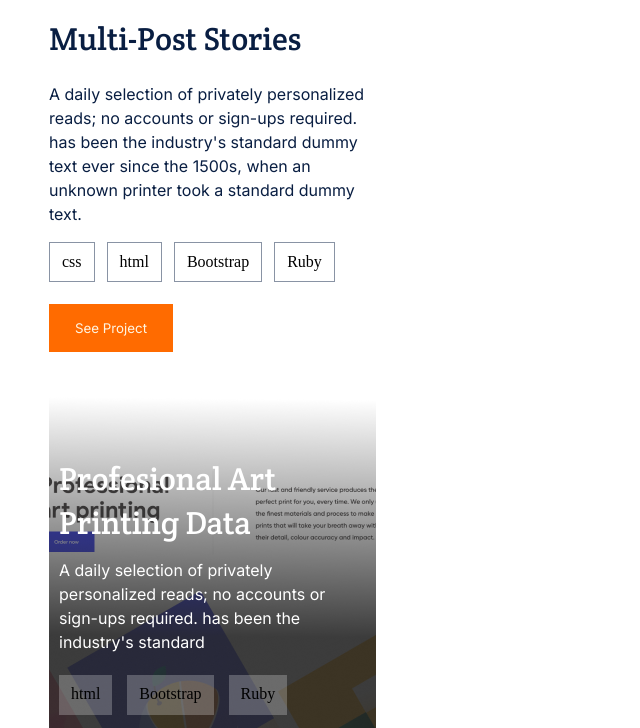
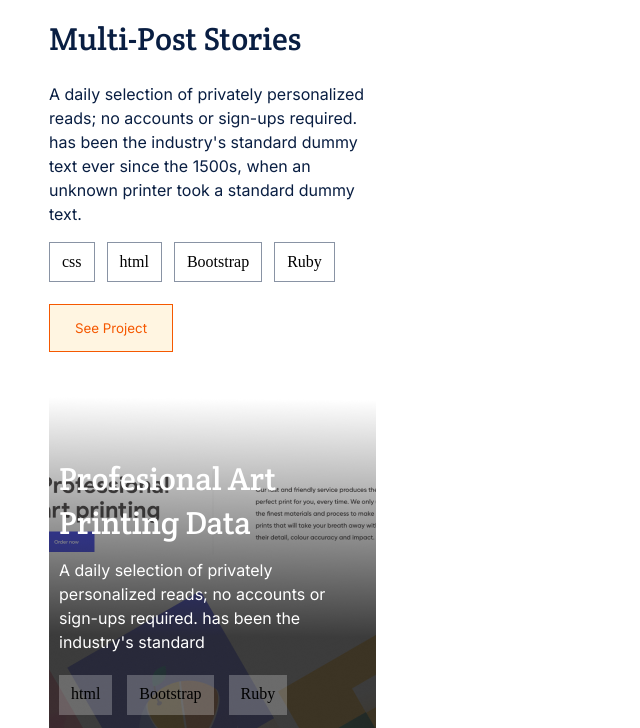
Before and after one commit to 3nityGitHub/Mobile-portfolio-setup, a website: page index.html in a window 1280 px wide. In both pictures the pointer is over the button 111 px from the left and 1510 px from the top of the page. Shown: the part 1182-1910 px from the top of the page, without its empty margins (0-640 px from the left). Drawn offline with Linux system fonts and the light colour scheme.

Commit message:
"Modify hover and focus effects on the buttons"

```diff
--- a/styles.css
+++ b/styles.css
@@ -243,6 +243,26 @@
   justify-content: center;
   border: 1px;
 }
+
+.see_prjt_buttn:hover,
+.see_project_works:hover,
+.see_project_works2:hover,
+.see_project_works3:hover,
+.get_resume:hover  {
+  background: #FFF5E1;
+  color: #f55800;
+  border: 1px solid #f55800;
+}
+
+.see_prjt_buttn:focus,
+.see_project_works:focus,
+.see_project_works2:focus,
+.see_project_works3:focus,
+.get_resume:focus{
+  background: #e05304;
+  color: #fff;
+}
+
 
 .recent_work_container {
   flex-direction: column;
```
